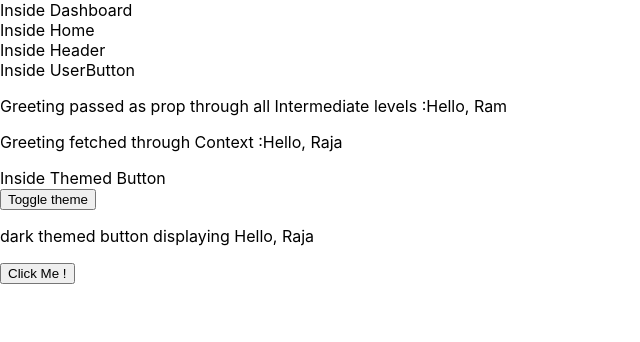
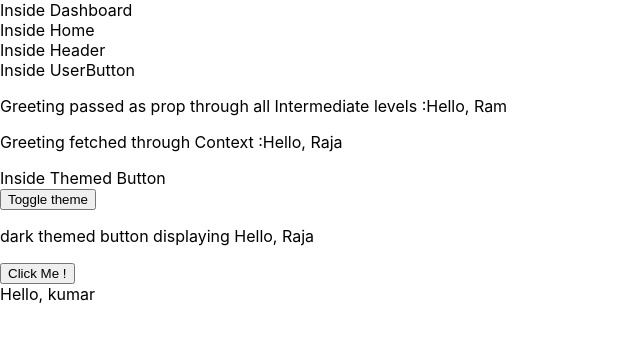
Before and after one commit to CauveryRaja/react-concepts, a React (Create React App) app: page / in a window 1280 px wide. Shown: the top 342 px of the page, without its empty margins (0-640 px from the left). Built offline with nearby package versions, Linux system fonts and the light colour scheme.

Commit message:
Use HOC for enhancing existing component

```diff
--- a/src/App.js
+++ b/src/App.js
@@ -1,6 +1,7 @@
 import Dashboard from "./context/Dashboard";
 import Home from "./error-boundaries/Home";
 import Menu from "./forwarding-refs/Menu";
+import Navbar from "./higher-order-components/Navbar";
 
 function App() {
   return (
@@ -13,6 +14,9 @@ function App() {
 
       {/* Usage of Forward Refs */}
       <Menu></Menu>
+
+      {/* Usage of Higher Order Components */}
+      <Navbar></Navbar>
     </div>
   );
 }
--- /dev/null
+++ b/src/higher-order-components/Navbar.js
@@ -0,0 +1,12 @@
+import React from 'react';
+import userHOC from './userHOC';
+
+class Navbar extends React.Component {
+    render() {
+        return <>
+            <div>Hello, {this.props.name}</div>
+        </>
+    }
+}
+
+export default userHOC(Navbar);
--- /dev/null
+++ b/src/higher-order-components/userHOC.js
@@ -0,0 +1,8 @@
+import React from 'react';
+
+// Simple case
+function userHOC(WrappedComponent) {
+    return () => <WrappedComponent name='kumar'></WrappedComponent>
+}
+
+export default userHOC;
```
